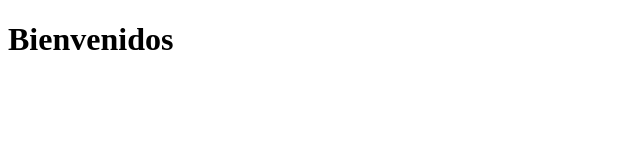
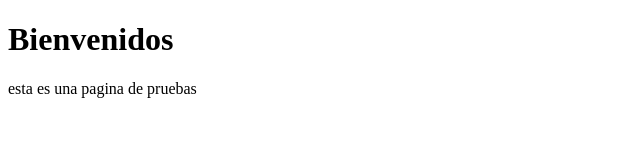
Before and after one commit to jucava86/ProyectoBase, a plain HTML site: page index.html in a window 1280 px wide. Shown: the whole page, without its empty margins (0-640 px from the left). Drawn offline with Linux system fonts and the light colour scheme.

Commit message:
add text in front

```diff
--- a/index.html
+++ b/index.html
@@ -8,5 +8,6 @@
 </head>
 <body>
     <h1>Bienvenidos</h1>
+    <p>esta es una pagina de pruebas</p>
 </body>
 </html>
```
